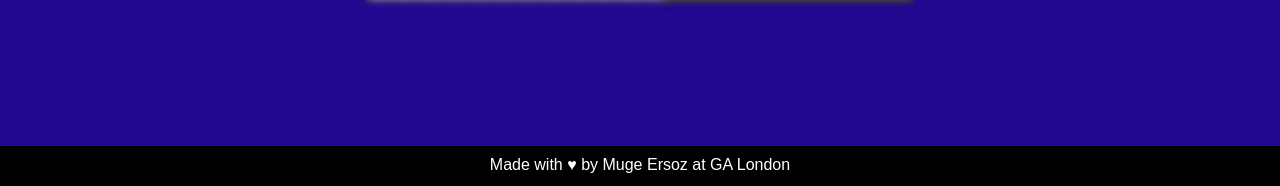
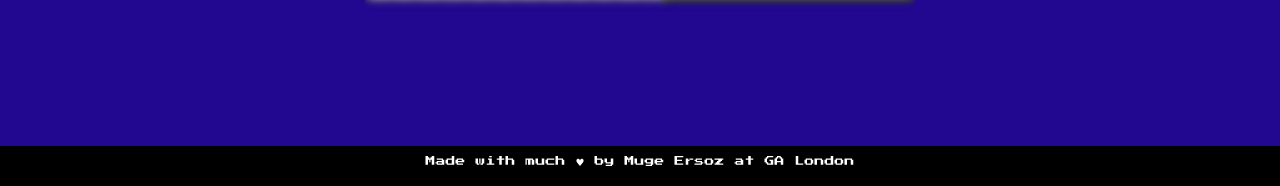
Before and after one commit to mersoz/project-1, a PHP site: page / in a window 1280 px wide. Shown: the part 614-800 px from the top of the page. Run offline with PHP 8.4, Linux system fonts and the light colour scheme; some libraries are stand-ins or nearby versions.

Commit message:
Updated link to game, footer font, removed set height width from gameboard

```diff
--- a/css/style.css
+++ b/css/style.css
@@ -30,11 +30,8 @@ main {
 div.gameboard {
   z-index: 9000;
   box-sizing: content-box;
-  height: 500px;
-  width: 300px;
   margin: 110px 0;
   float: left;
-  /*border: 2px solid black;*/
   border: 2px solid black;
 
   background-color: lightblue;
@@ -118,11 +115,12 @@ footer {
   padding: 10px;
   position: fixed;
   bottom: 0;
+
   text-align: center;
-
   background-color: black;
   color: white;
-
+  font-family: 'Press Start 2P', cursive;
+  font-size: 10px;
 }
 
 div.gridblock {
--- a/index.html
+++ b/index.html
@@ -30,14 +30,15 @@
         <div class="instructions">
           <p>Press <strong>w</strong> to rotate clockwise</p>
           <p>Press <strong>q</strong> to rotate counter-clockwise</p>
+          <p>Press <strong>m</strong> to mute</p>
         </div>
 
-        <button class="sidebuttons pause">Pause</button>
-        <button class="sidebuttons mute">Mute</button>
+        <button class="sidebuttons unclickable pause">Pause</button>
+        <button class="sidebuttons unclickable mute">Mute</button>
 
       </div>
     </main>
   </body>
 
-  <footer>Made with &hearts; by Muge Ersoz at GA London</footer>
+  <footer>Made with much &hearts; by Muge Ersoz at GA London</footer>
 </html>
--- a/js/app.js
+++ b/js/app.js
@@ -10,9 +10,14 @@ $(() => {
   const $score = $('.score');
   const $gameboard = $('.gameboard');
   const $sidebar = $('.sidebar');
-  for (var i = 0; i < numberOfGrids; i++) {
-    var $gridblock = $('<div>', {'class': 'gridblock'});
-    $gameboard.append($gridblock);
+
+  for (var h = 0; h < height; h++) {
+    for (var w = 0; w < width; w++) {
+      var $gridblock = $('<div>', {'class': 'gridblock'});
+      $gameboard.append($gridblock);
+    }
+    var $breakline = $('<br>');
+    $gameboard.append($breakline);
   }
   const $allGrids = $('div.gridblock');
   const $play = $('.startGame');
@@ -68,7 +73,7 @@ $(() => {
     var shapesAvailable = {
       O: [[index, index+width, index+1, index+width+1]],
 
-      I: [[index, index+width, index+(2*width), index+(3*width)],
+      I: [[index+1, index+width+1, index+(2*width)+1, index+(3*width)+1],
          [index-1, index, index+1, index+2]],
 
       S: [[index+1, index+2, index+width, index+width+1],
@@ -120,6 +125,7 @@ $(() => {
     const occ = [];
     for (var g = 0; g < currentRotation.length; g++) {
       occ.push($allGrids.eq(currentRotation[g]+width).hasClass('occupied'));
+      // occ.push($allGrids.eq(currentRotation[g]+(2*width).hasClass('occupied'));
     }
     if (occ.some(isTrue)) {
       return true;
@@ -131,6 +137,10 @@ $(() => {
       return currentRotation.every((index) => {
         return index < numberOfGrids - width;
       });
+    // } else if (nextRowInBounds()) {
+    //   return currentRotation.every((index) => {     //lowest value
+    //     return index + width !== 0;
+    //   });
     }
   }
 
@@ -262,7 +272,7 @@ $(() => {
       setTimeout( () => {
         dropping = setInterval( () => {
           letsPlay();
-        }, 100);
+        }, 300);
       }, 1000);
     }
   });
@@ -299,7 +309,7 @@ $(() => {
     } else if ( e.which === 39 && canGoRight() ) {  //while index is not the right-most div
       updateIndices(1);
     } else if ( e.which === 40 ) {    //move one rown down
-      e.preventDefault();
+      // e.preventDefault();
       updateIndices(width);
     } else if ( e.which === 87 ) {  // W
       rotationIndex++;
@@ -311,6 +321,13 @@ $(() => {
       } else {
         rotationIndex = rotationIndex % rotationIndices.length;
       }
+    } else if ( e.which === 77 ) {  // M
+      if (themeSong.paused) {
+        themeSong.play();
+      } else {
+        themeSong.pause();
+      }
     }
+
   });
 });
```
Also changed, not shown: README.md, 3 other files.
